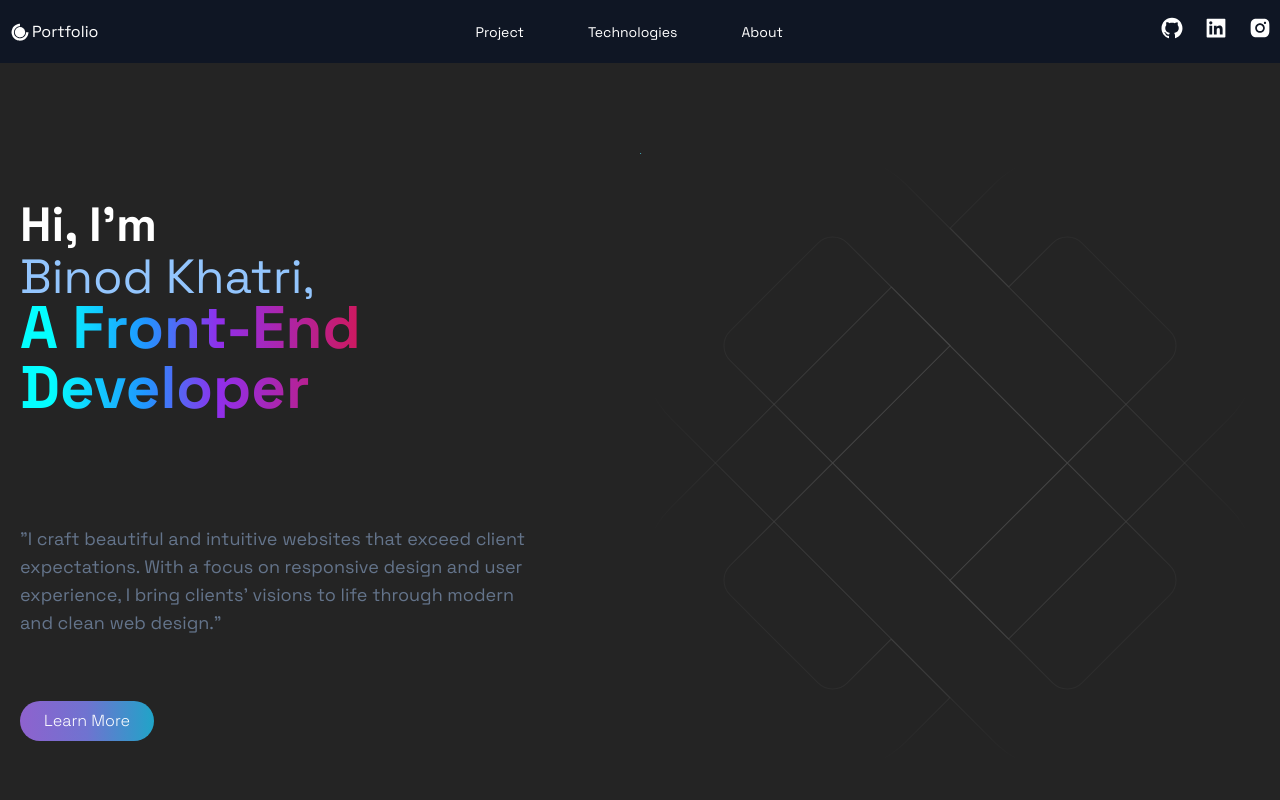
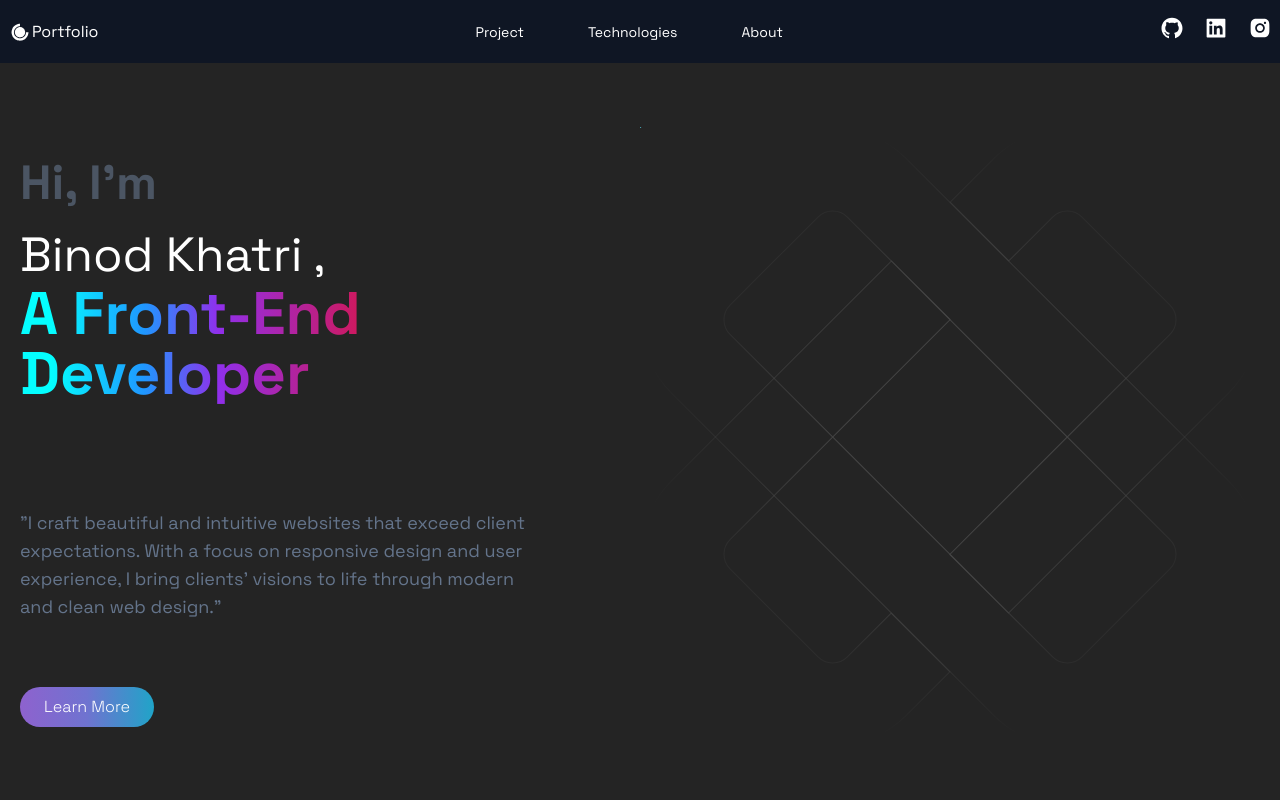
Before and after one commit to binod009/binodkhatriProtfolio, a React (Vite) app: page / in a window 1280 px wide. Shown: the top 800 px of the page. Built offline with nearby package versions, Linux system fonts and the light colour scheme.

Commit message:
newchanges

```diff
--- a/src/component/Hero/HeroSection.jsx
+++ b/src/component/Hero/HeroSection.jsx
@@ -4,15 +4,15 @@ import BackgroundAnimation from "../backgroundanimation/BackgroundAnimation";
 const HeroSection = () => {
   return (
     <>
-      <div className="flex max-w-[1240px] mx-auto h-full lg:h-screen lg:py-16">
+      <div className=" flex max-w-[1240px] mx-auto h-full  lg:py-16">
         <div className="grid items-start sm:grid-col-1 grid-col-1 md:grid-cols-2 md:items-center lg:w-full ">
-          <div className="flex justify-center gap-5 py-5 flex-col md:flex-col md:justify-around lg:justify-center lg:gap-12 md:items-start md:h-[100%]">
-            <div className="lg:flex py-4 lg:flex-col lg:justify-around lg:gap-1">
-              <h1 className="text-4xl md:text-4xl lg:text-5xl font-bold text-white">
+          <div className="flex justify-center gap-5 py-5 flex-col md:flex-col md:justify-around lg:justify-between lg:gap-5 md:items-start md:h-[100%]">
+            <div className="lg:flex py-3 lg:flex-col lg:justify-around lg:gap-1">
+              <h1 className="text-4xl md:text-4xl lg:text-5xl font-bold text-gray-600 lg:mb-5">
                 Hi, I'm <br />
               </h1>
-              <h2 className="text-4xl md:text-4xl lg:text-5xl text-blue-300 leading-normal">
-                Binod Khatri,
+              <h2 className="text-4xl md:text-4xl lg:text-5xl text-white leading-normal lg:mb-2">
+                Binod Khatri ,
                 <br />
               </h2>
               <h3 className="text-4xl md:text-4xl lg:text-6xl leading-tight bg-gradient font-bold bg-clip-text inline-block text-transparent animate-bounce transition ease-in-out mt-5">
```
